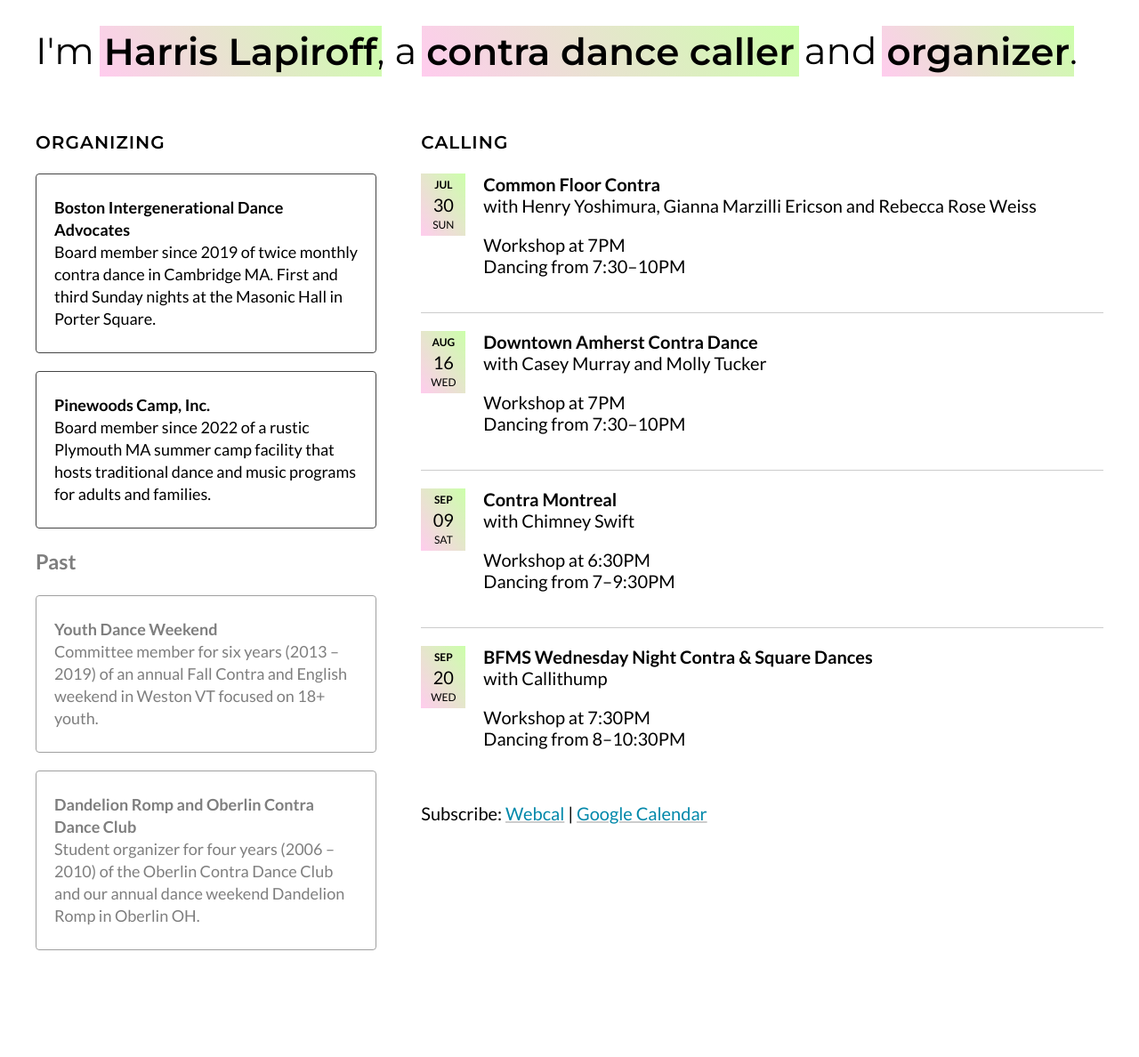
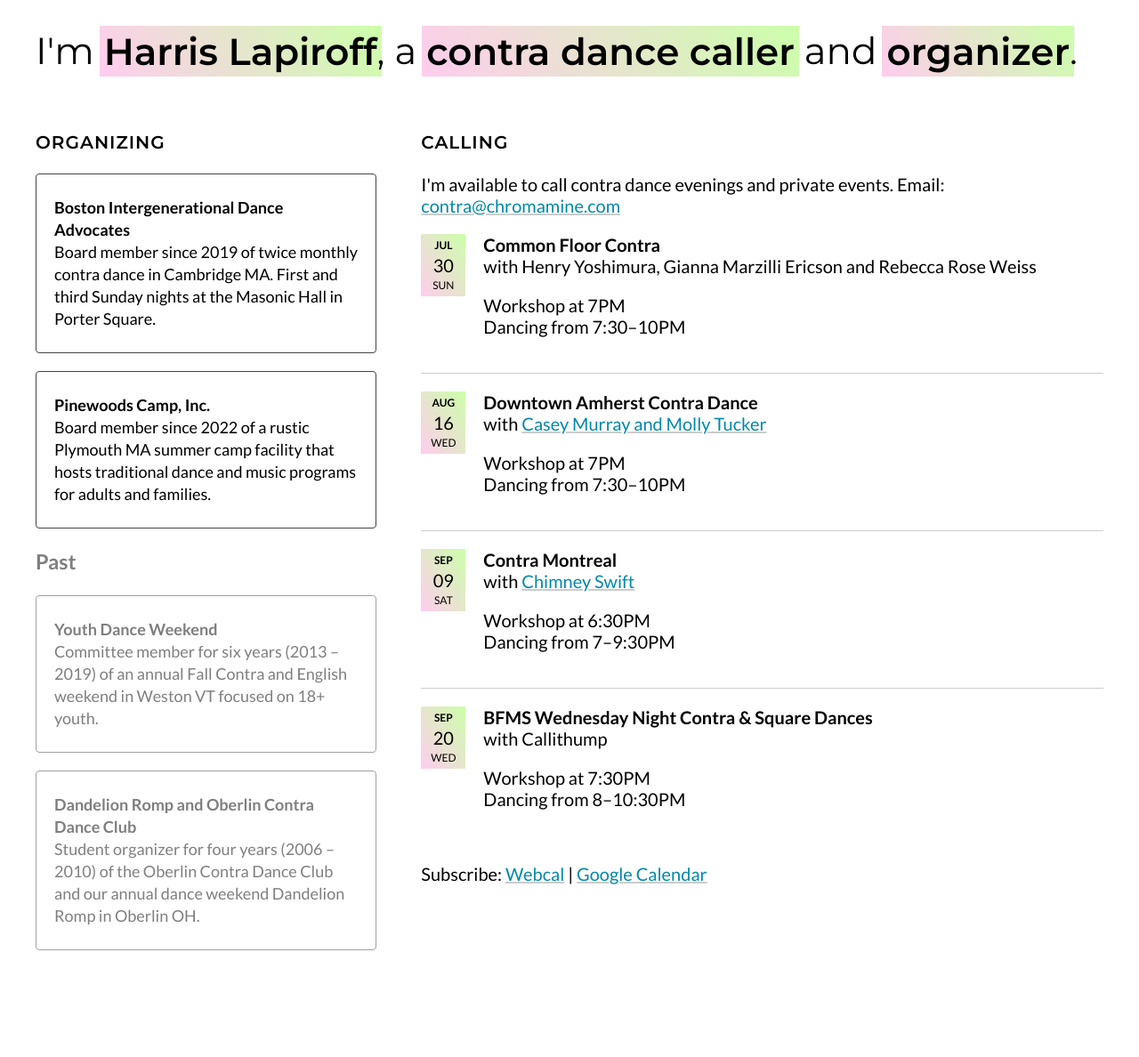
Before and after one commit to harrislapiroff/chromamine.com, a Jekyll site: the page built from contra/index.html, in a window 1280 px wide. Shown: the part 170-1358 px from the top of the page at 89% size. Built offline with Jekyll 4.4.1, drawn with Linux system fonts in a browser that asks for light colours.

Commit message:
Add band URLs and an email address to contra page

```diff
--- a/_data/contra/caller.yml
+++ b/_data/contra/caller.yml
@@ -16,6 +16,7 @@
     date_end: 2023-08-16T22:00-04:00
     tzid: America/New_York
     band: Casey Murray and Molly Tucker
+    bandURL: https://www.caseyandmolly.com/
     description: |+
       Workshop at 7PM
       Dancing from 7:30–10PM
@@ -28,6 +29,7 @@
     date_end: 2023-09-09T21:30-04:00
     tzid: America/Montreal
     band: Chimney Swift
+    bandURL: https://chimneyswiftband.wixsite.com/2020
     street: 7355 Ave Christophe-Colomb
     city: Montreal QC
     description: |+
--- a/contra/index.html
+++ b/contra/index.html
@@ -25,6 +25,7 @@
         <main>
             <section class="calling">
                 <h2>Calling</h2>
+                <p>I'm available to call contra dance evenings and private events. Email: <a href="mailto:contra@chromamine.com">contra@chromamine.com</a></p>
                 <div class="upcoming">
                     <h3 class="sr-only">Upcoming</h3>
                     <ul>
@@ -37,7 +38,11 @@
                                     <span class="dow">{{ dance.date | date: "%a" }}</span>
                                 </div>
                                 {% if dance.band %}
-                                    <div class="band">with {{ dance.band }}</div>
+                                    {% if dance.bandURL %}
+                                        <div class="band">with <a href="{{ dance.bandURL }}">{{ dance.band }}</a></div>
+                                    {% else %}
+                                        <div class="band">with {{ dance.band }}</div>
+                                    {% endif %}
                                 {% endif %}
                                 {% if dance.description %}
                                     <div class="description">{{ dance.description|markdownify }}</div>
```
